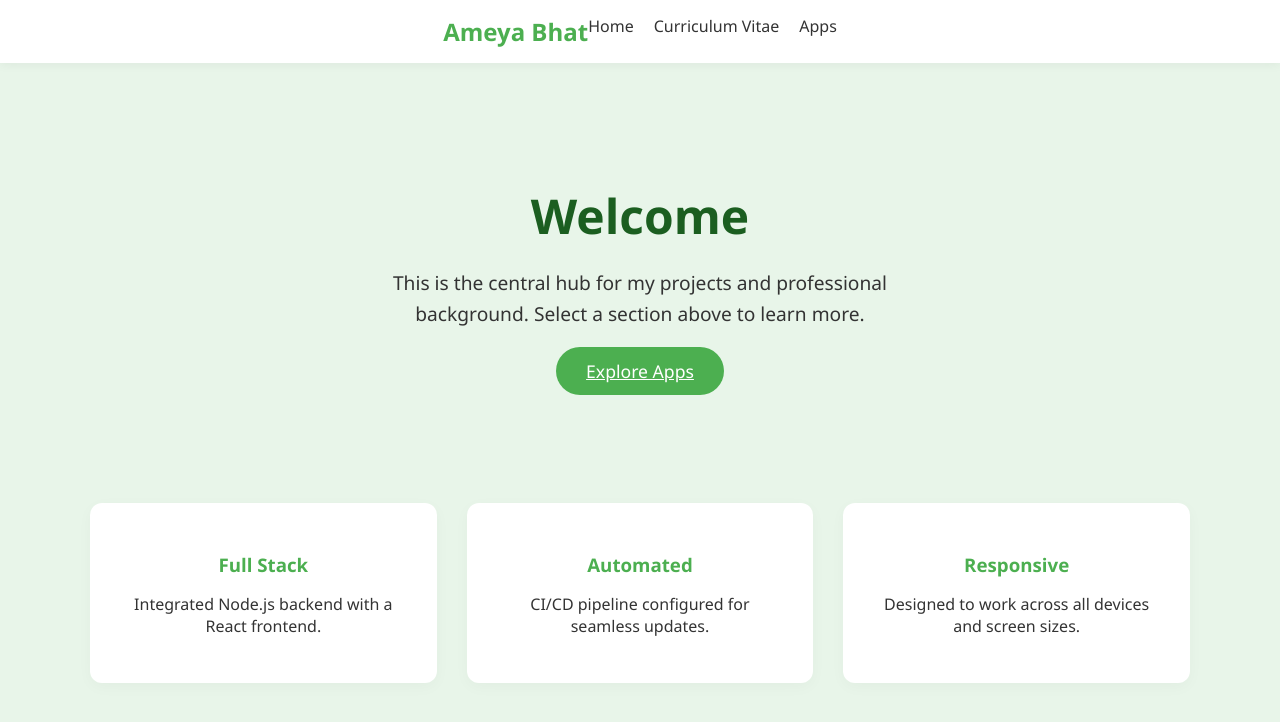
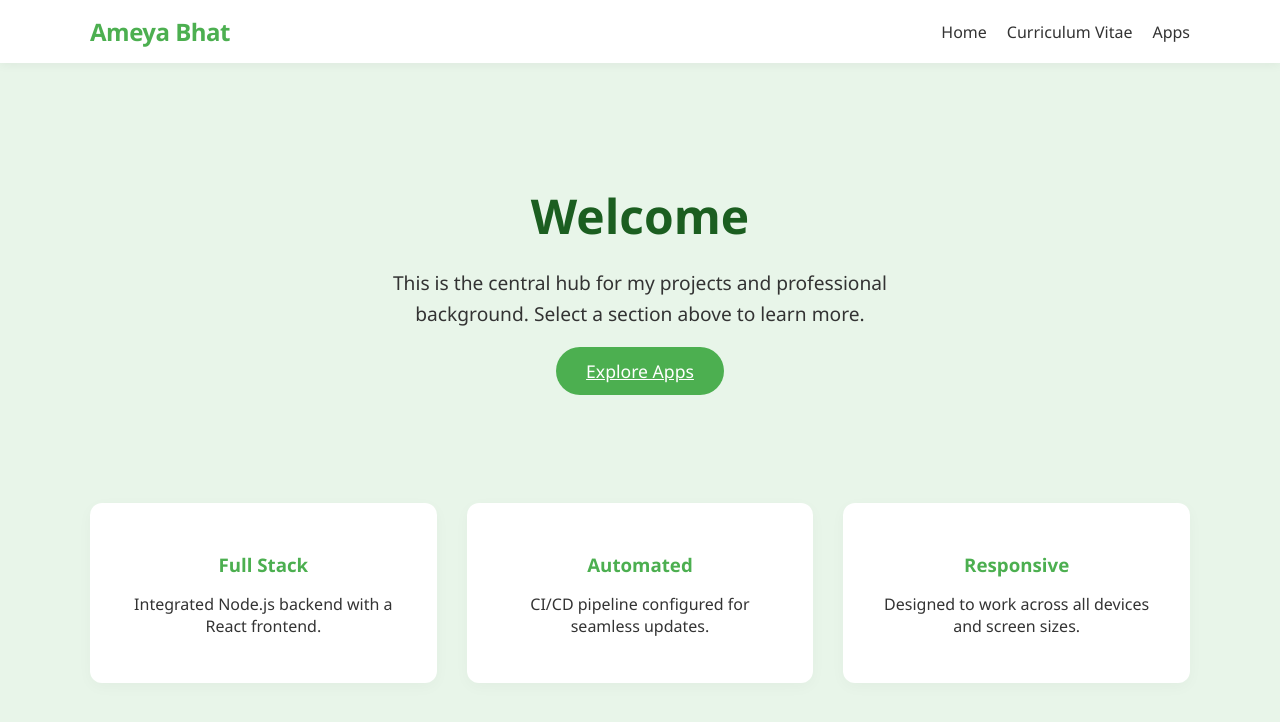
Before and after one commit to amuuboi/ameya-site, a React (Create React App) app: page / in a window 1280 px wide. Shown: the top 722 px of the page. Built offline with nearby package versions, Linux system fonts and the light colour scheme.

Commit message:
Update Home.css
nav reset

```diff
--- a/src/pages/Home.css
+++ b/src/pages/Home.css
@@ -33,7 +33,8 @@ body {
 
 .navbar {
   display: flex;
-  justify-content: center; /* This centers the links since the brand is gone */
+  justify-content: space-between; /* This pushes name to left and links to right */
+  align-items: center;
   padding: 15px 0;
 }
 
@@ -42,6 +43,7 @@ body {
   font-weight: bold;
   color: var(--primary-green);
   text-decoration: none;
+  letter-spacing: -0.5px;
 }
 
 .nav-links {
```
